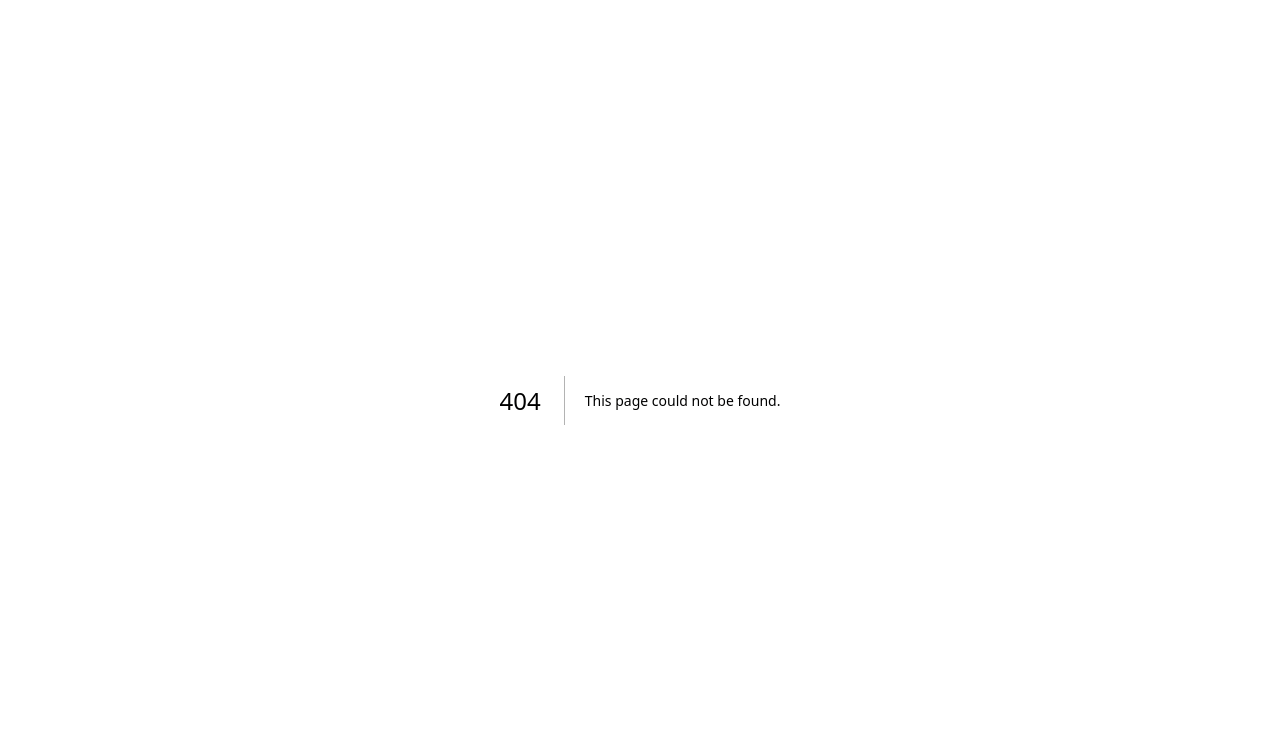
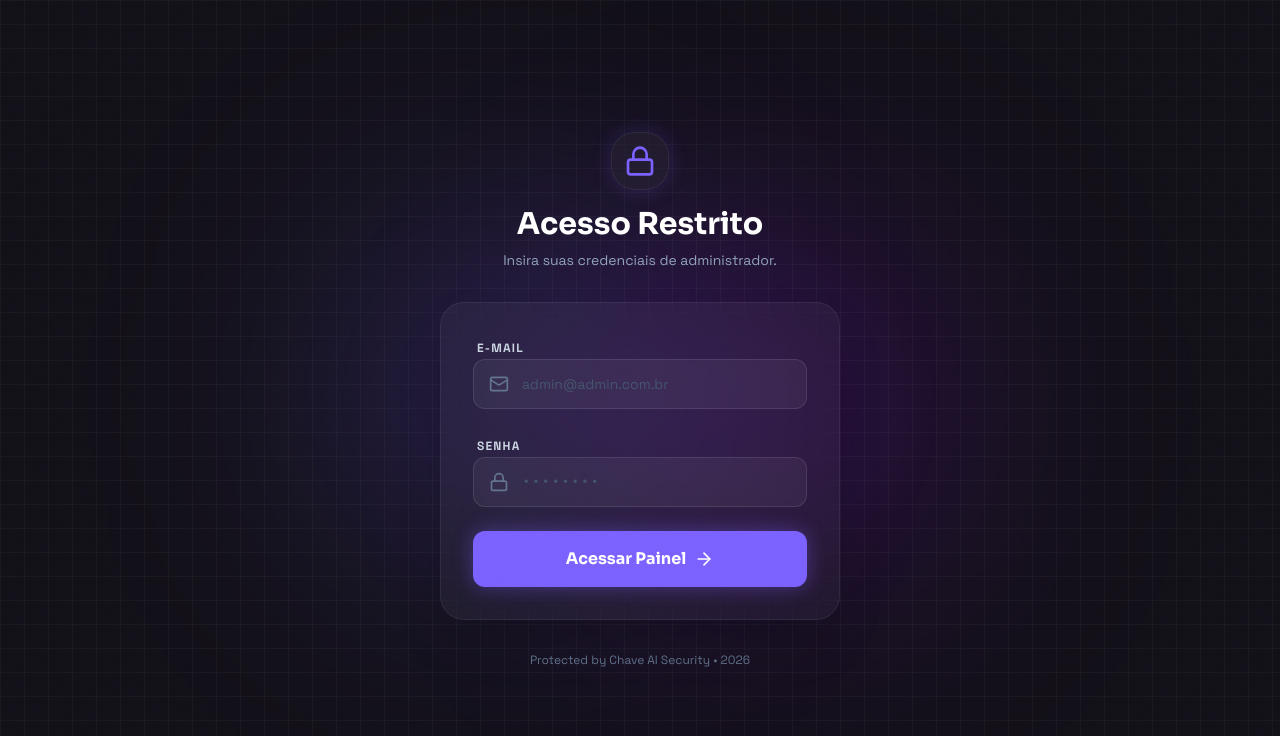
Before and after one commit to conhecendodigital/estudiodigital, a Next.js app: page /admin/login in a window 1280 px wide. Before the commit this address had no page. Shown: the top 736 px of the page. Built offline with nearby package versions, Linux system fonts and the light colour scheme.

Commit message:
chore: upload all remaining untracked files and folders including admin login

```diff
--- /dev/null
+++ b/src/app/admin/login/page.tsx
@@ -0,0 +1,120 @@
+'use client';
+
+import React, { useState } from 'react';
+import { useRouter } from 'next/navigation';
+import { Lock, Mail, ArrowRight, ShieldAlert } from 'lucide-react';
+
+export default function AdminLogin() {
+    const router = useRouter();
+    const [email, setEmail] = useState('');
+    const [password, setPassword] = useState('');
+    const [error, setError] = useState(false);
+    const [isLoading, setIsLoading] = useState(false);
+
+    const handleLogin = (e: React.FormEvent) => {
+        e.preventDefault();
+        setError(false);
+        setIsLoading(true);
+
+        // Hardcoded admin validation
+        setTimeout(() => {
+            if (email === 'admin@admin.com.br' && password === 'Meusaas2811') {
+                // Sucesso -> Redireciona para o painel admin
+                router.push('/admin');
+            } else {
+                // Erro
+                setError(true);
+                setIsLoading(false);
+            }
+        }, 800); // Simulate network delay
+    };
+
+    return (
+        <div className="min-h-screen bg-background-dark font-display flex items-center justify-center relative overflow-hidden">
+            {/* Background effects */}
+            <div className="absolute top-1/4 left-1/4 w-96 h-96 bg-primary/20 blur-[120px] rounded-full pointer-events-none"></div>
+            <div className="absolute bottom-1/4 right-1/4 w-96 h-96 bg-purple-600/20 blur-[120px] rounded-full pointer-events-none"></div>
+
+            {/* Animated Grid Lines */}
+            <div className="absolute inset-0 bg-[linear-gradient(to_right,#80808012_1px,transparent_1px),linear-gradient(to_bottom,#80808012_1px,transparent_1px)] bg-[size:24px_24px] pointer-events-none"></div>
+
+            <div className="w-full max-w-md px-6 relative z-10">
+                <div className="text-center mb-8">
+                    <div className="inline-flex items-center justify-center p-3 glass-card rounded-2xl mb-4 border border-primary/30 shadow-[0_0_20px_rgba(123,97,255,0.2)]">
+                        <Lock className="size-8 text-primary" />
+                    </div>
+                    <h1 className="text-3xl font-bold font-sora text-white">Acesso Restrito</h1>
+                    <p className="text-slate-400 mt-2 text-sm">Insira suas credenciais de administrador.</p>
+                </div>
+
+                <div className="glass-card bg-black/40 backdrop-blur-xl border border-white/10 rounded-3xl p-8 shadow-2xl relative overflow-hidden group">
+                    {/* Hover glow effect */}
+                    <div className="absolute inset-0 bg-gradient-to-br from-primary/5 to-purple-500/5 opacity-0 group-hover:opacity-100 transition-opacity duration-500 pointer-events-none"></div>
+
+                    <form onSubmit={handleLogin} className="space-y-6 relative z-10">
+                        {error && (
+                            <div className="bg-rose-500/10 border border-rose-500/30 rounded-xl p-4 flex items-start gap-3">
+                                <ShieldAlert className="size-5 text-rose-400 shrink-0 mt-0.5" />
+                                <p className="text-xs text-rose-300 font-medium leading-relaxed">
+                                    Credenciais inválidas. Verifique seu e-mail e senha e tente novamente.
+                                </p>
+                            </div>
+                        )}
+
+                        <div className="space-y-2">
+                            <label className="text-xs font-bold text-slate-300 uppercase tracking-widest pl-1">E-mail</label>
+                            <div className="relative">
+                                <Mail className="absolute left-4 top-1/2 -translate-y-1/2 size-5 text-slate-500" />
+                                <input
+                                    type="email"
+                                    value={email}
+                                    onChange={(e) => setEmail(e.target.value)}
+                                    placeholder="admin@admin.com.br"
+                                    required
+                                    className="w-full bg-white/5 border border-white/10 focus:border-primary focus:ring-1 focus:ring-primary rounded-xl py-3.5 pl-12 pr-4 text-slate-200 text-sm outline-none transition-all placeholder:text-slate-600"
+                                />
+                            </div>
+                        </div>
+
+                        <div className="space-y-2">
+                            <label className="text-xs font-bold text-slate-300 uppercase tracking-widest pl-1">Senha</label>
+                            <div className="relative">
+                                <Lock className="absolute left-4 top-1/2 -translate-y-1/2 size-5 text-slate-500" />
+                                <input
+                                    type="password"
+                                    value={password}
+                                    onChange={(e) => setPassword(e.target.value)}
+                                    placeholder="••••••••"
+                                    required
+                                    className="w-full bg-white/5 border border-white/10 focus:border-primary focus:ring-1 focus:ring-primary rounded-xl py-3.5 pl-12 pr-4 text-slate-200 text-sm outline-none transition-all placeholder:text-slate-600 font-mono tracking-widest"
+                                />
+                            </div>
+                        </div>
+
+                        <button
+                            type="submit"
+                            disabled={isLoading}
+                            className={`w-full py-4 rounded-xl font-bold font-sora flex items-center justify-center gap-2 transition-all duration-300 ${isLoading
+                                    ? 'bg-primary/50 text-white/50 cursor-not-allowed'
+                                    : 'bg-primary hover:bg-primary/90 text-white shadow-[0_0_20px_rgba(123,97,255,0.4)] hover:shadow-[0_0_30px_rgba(123,97,255,0.6)] hover:-translate-y-1'
+                                }`}
+                        >
+                            {isLoading ? (
+                                <span className="animate-pulse">Autenticando...</span>
+                            ) : (
+                                <>
+                                    Acessar Painel
+                                    <ArrowRight className="size-5" />
+                                </>
+                            )}
+                        </button>
+                    </form>
+                </div>
+
+                <div className="mt-8 text-center text-xs text-slate-500">
+                    <p>Protected by Chave AI Security &bull; {new Date().getFullYear()}</p>
+                </div>
+            </div>
+        </div>
+    );
+}
```
